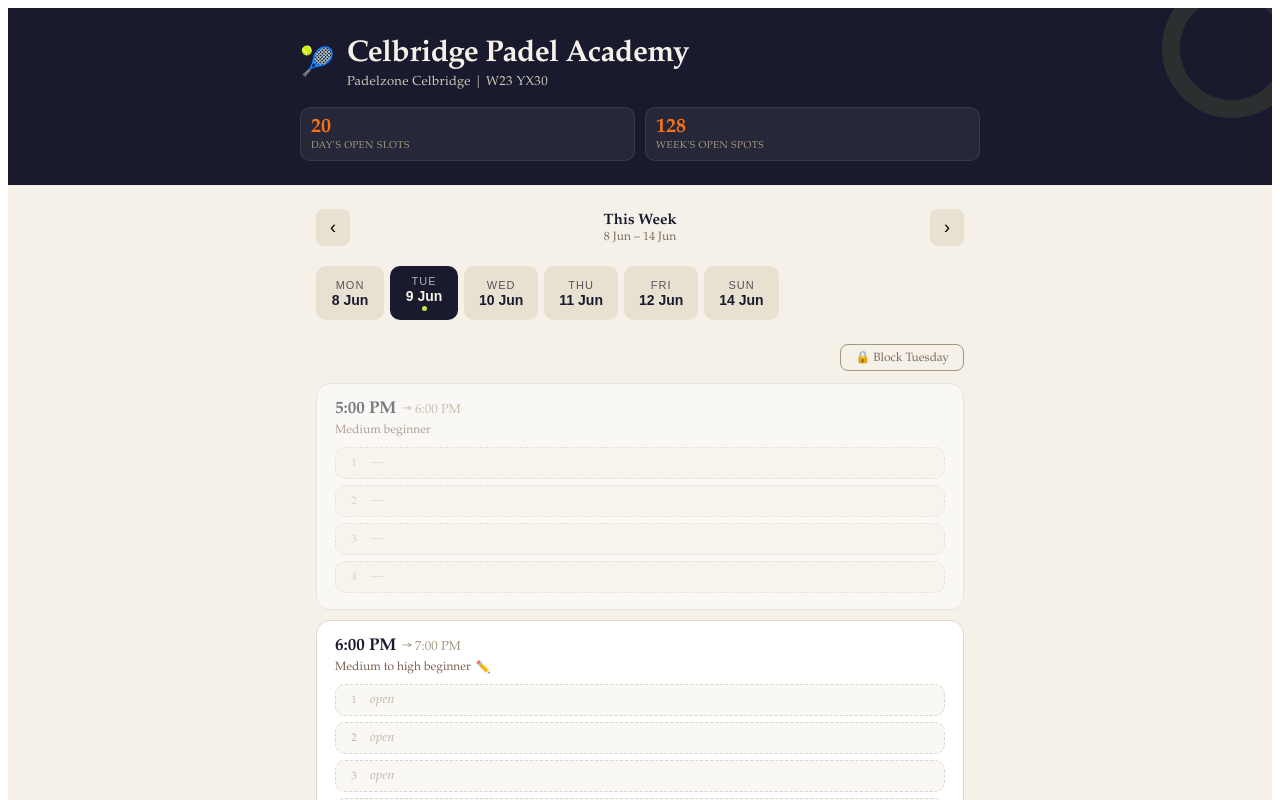
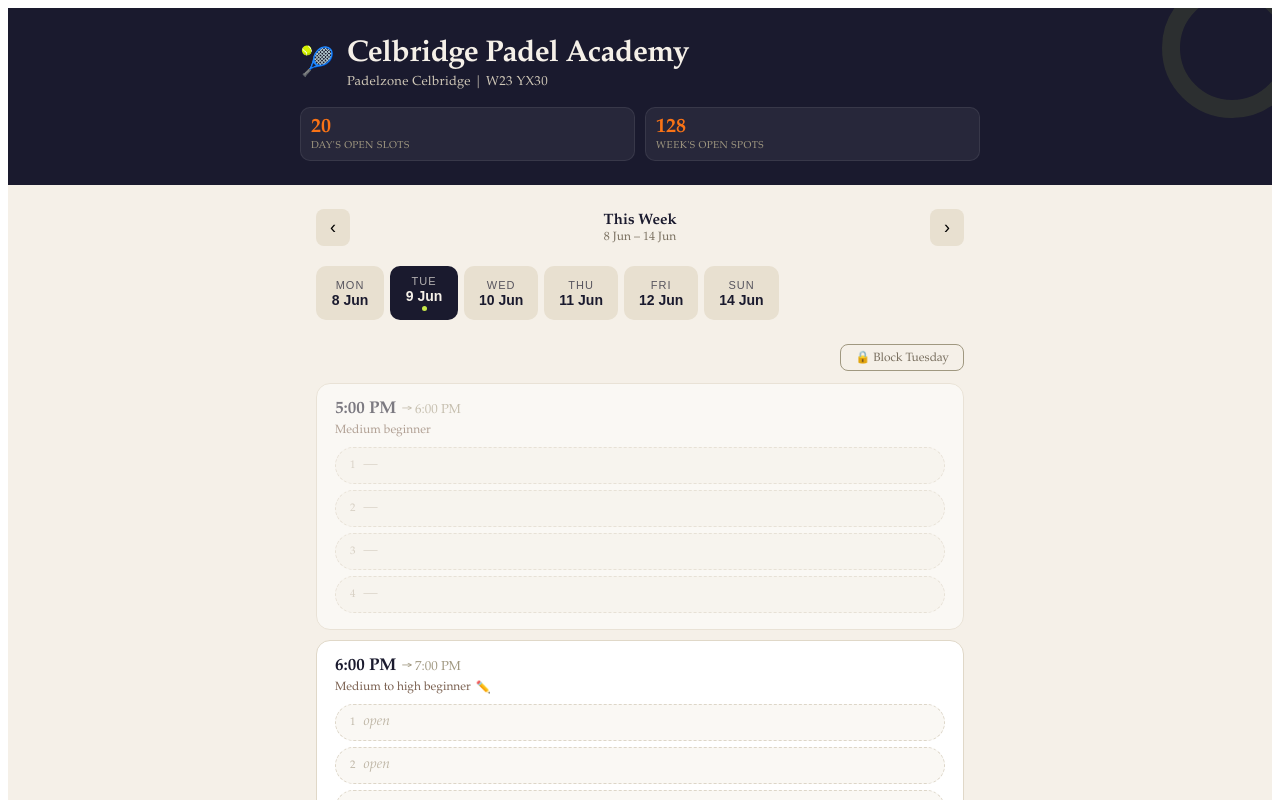
Before and after one commit to ronnysoto82/padel-app, a React (Vite) app: page / in a window 1280 px wide. Shown: the top 800 px of the page. Built offline with nearby package versions, Linux system fonts and the light colour scheme; no server answers; the database is empty.

Commit message:
Add files via upload

```diff
--- a/src/App.jsx
+++ b/src/App.jsx
@@ -574,9 +574,9 @@
                             onClick={()=>!past&&!full&&weekOffset>=0&&openModal("add",{day:today,hour})}
                             onMouseEnter={e=>{if(!past&&!full){e.currentTarget.style.background="#f0ede4";e.currentTarget.style.borderColor="#a09880";}}}
                             onMouseLeave={e=>{e.currentTarget.style.background="#faf8f4";e.currentTarget.style.borderColor="#ddd6c8";}}
-                            style={{display:"flex",alignItems:"center",gap:8,padding:"7px 10px",borderRadius:10,border:"1.5px dashed #ddd6c8",background:"#faf8f4",cursor:past||full?"default":"pointer",transition:"background 0.15s,border-color 0.15s"}}>
-                            <span style={{fontSize:11,color:"#c0b8a8",width:16,textAlign:"center",flexShrink:0}}>{i+1}</span>
-                            <span style={{fontSize:13,color:"#c0b8a8",fontStyle:"italic"}}>{past?"—":"open"}</span>
+                            style={{display:"flex",alignItems:"center",gap:8,padding:"9px 14px",borderRadius:20,border:"1.5px dashed #ddd6c8",background:"#faf8f4",cursor:past||full?"default":"pointer",transition:"background 0.15s,border-color 0.15s"}}>
+                            <span style={{fontSize:11,color:"#c0b8a8",flexShrink:0}}>{i+1}</span>
+                            <span style={{fontSize:14,color:"#c0b8a8",fontStyle:"italic"}}>{past?"—":"open"}</span>
                           </div>
                         );
                       }
@@ -588,9 +588,11 @@
                         <div key={name} style={{display:"flex",flexDirection:"column",gap:4}}>
                           {/* ── original player row ── */}
                           <div style={{display:"flex",alignItems:"center",gap:8}}>
-                            <span style={{fontSize:11,color:"#a09880",width:16,textAlign:"center",flexShrink:0}}>{i+1}</span>
                             <div className="pill" style={{display:"flex",alignItems:"center",justifyContent:"space-between",gap:8,flex:1,minWidth:0,background:skipped?"#f5f0e8":"#ede8dc",borderRadius:20,padding:"9px 14px",fontSize:14,color:skipped?"#b0a898":"#1a1a2e",border:skipped?"1px dashed #ccc4b0":"none",textDecoration:skipped?"line-through":"none",opacity:skipped?0.75:1}}>
-                              <span style={{overflow:"hidden",textOverflow:"ellipsis",whiteSpace:"nowrap",minWidth:0}}>{name}</span>
+                              <div style={{display:"flex",alignItems:"center",gap:8,minWidth:0}}>
+                                <span style={{fontSize:11,color:skipped?"#b0a898":"#a09880",flexShrink:0,textDecoration:"none"}}>{i+1}</span>
+                                <span style={{overflow:"hidden",textOverflow:"ellipsis",whiteSpace:"nowrap",minWidth:0}}>{name}</span>
+                              </div>
                               {!past&&skipped&&!rep&&(
                                 <button onClick={()=>openModal("pin-undo-skip",{day:today,hour,name})} style={{background:"#c8e84a",border:"none",borderRadius:20,padding:"1px 8px",fontSize:10,color:"#1a1a2e",fontWeight:"bold",cursor:"pointer",flexShrink:0,textDecoration:"none"}}>↩</button>
                               )}
@@ -605,10 +607,11 @@
                           {/* ── sub row ── */}
                           {skipped&&(
                             rep?(
-                              <div style={{display:"flex",alignItems:"center",gap:8,paddingLeft:40,flex:1}}>
+                              <div style={{display:"flex",alignItems:"center",gap:8,paddingLeft:24,flex:1}}>
                                 <span style={{fontSize:11,color:"#a09880",flexShrink:0}}>↳</span>
                                 <div className="pill" style={{display:"flex",alignItems:"center",justifyContent:"space-between",gap:8,flex:1,minWidth:0,background:"#e8f5e9",borderRadius:20,padding:"9px 14px",fontSize:14,color:"#2e7d32",border:"1px solid #c8e6c9"}}>
-                                  <div style={{display:"flex",alignItems:"center",gap:6,minWidth:0,overflow:"hidden"}}>
+                                  <div style={{display:"flex",alignItems:"center",gap:8,minWidth:0,overflow:"hidden"}}>
+                                    <span style={{fontSize:11,color:"#81c784",flexShrink:0}}>{i+1}</span>
                                     <span style={{overflow:"hidden",textOverflow:"ellipsis",whiteSpace:"nowrap",minWidth:0}}>{rep.name}</span>
                                     <span style={{fontSize:10,color:"#81c784",background:"#c8e6c9",borderRadius:20,padding:"1px 6px",flexShrink:0}}>sub</span>
                                   </div>
```
